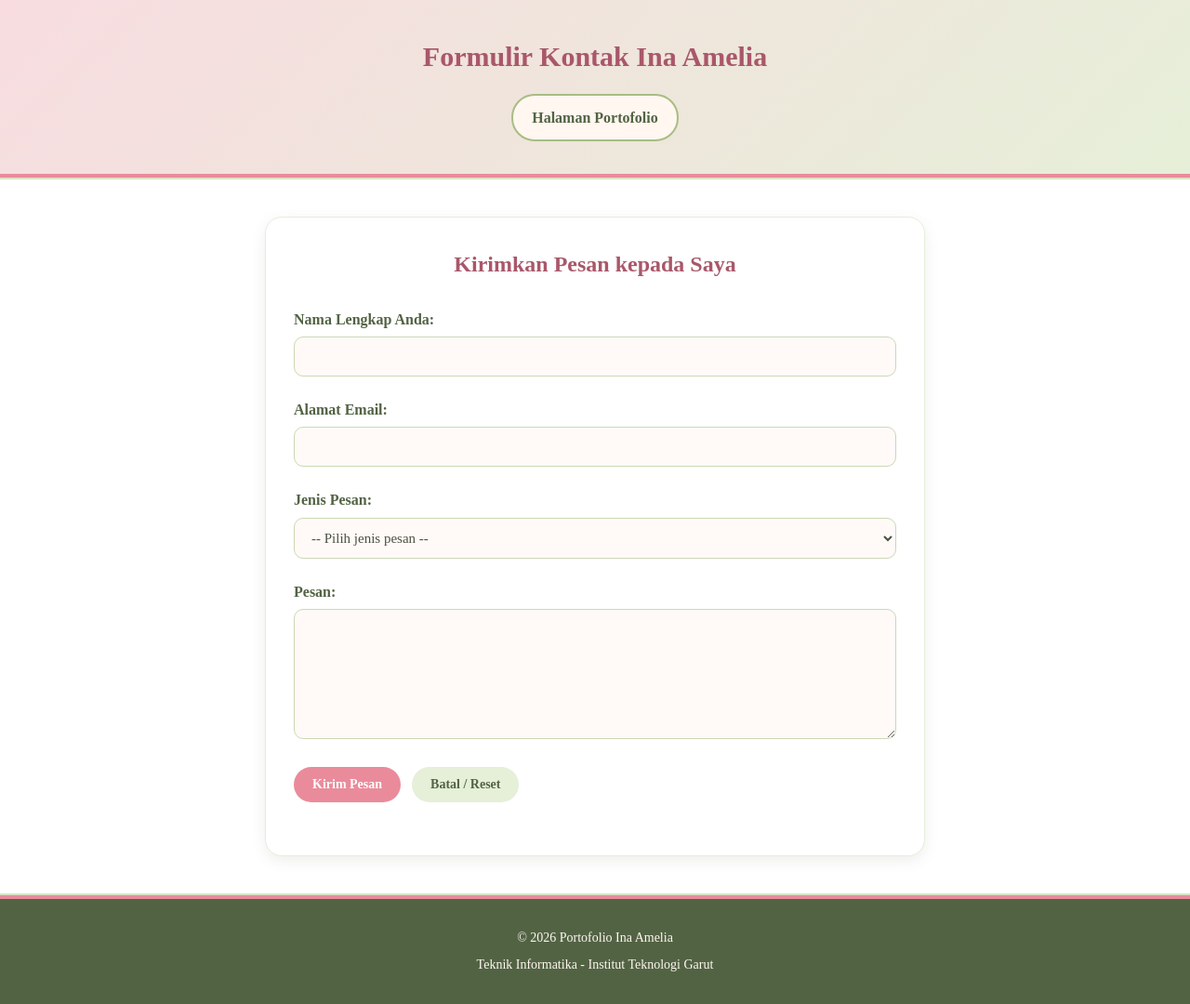
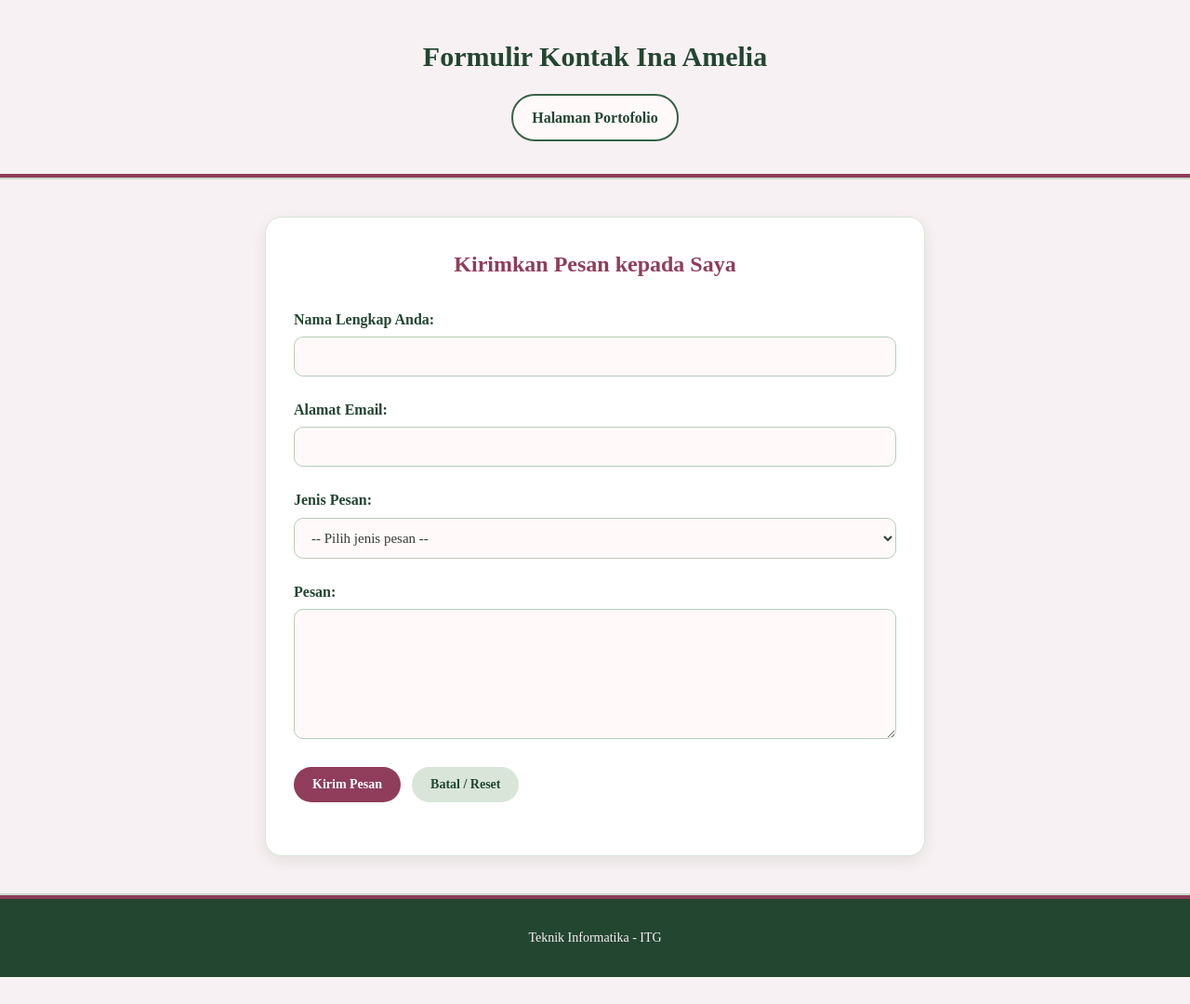
Before and after one commit to amel-imup/Praktikum-Pemrograman-Web-2026, a plain HTML site: page Pertemuan 3/resume_biodata.html in a window 1280 px wide. Shown: the whole page at 93% size. After the commit the page ends 1051 px from the top, so only its background shows below. Drawn offline with Linux system fonts and the light colour scheme.

Commit message:
menambahkan custom accent color dan hover effect pada modul 3

```diff
--- a/Pertemuan 3/kontak.css
+++ b/Pertemuan 3/kontak.css
@@ -1,4 +1,3 @@
-
 * {
     box-sizing: border-box;
 }
@@ -7,23 +6,23 @@ body {
     margin: 0;
     padding: 0;
     font-family: Arial, Helvetica, sans-serif;
-    background-color: #fff7f0;
-    color: #4b5142;
+    background-color: #F5EFE6;
+    color: #493B32;
     line-height: 1.7;
 }
 
 /* ===== HEADER ===== */
 
 header {
-    background: linear-gradient(135deg, #f8dce0, #e6efd8);
+    background: linear-gradient(135deg, #356724);
     padding: 35px 20px;
     text-align: center;
-    border-bottom: 4px solid #e98b9b;
+    border-bottom: 4px solid #684132;
 }
 
 header h1 {
     margin: 0;
-    color: #a9576a;
+    color: #efece5;
     font-size: 30px;
 }
 
@@ -32,7 +31,7 @@ header h1 {
 hr {
     border: none;
     height: 2px;
-    background-color: #d8e3c5;
+    background-color: #C8A887;
     margin: 0;
 }
 
@@ -45,18 +44,18 @@ main {
 }
 
 section {
-    background-color: #ffffff;
+    background-color: #FFFCF7;
     padding: 30px;
-    border: 1px solid #e6efd8;
+    border: 1px solid #D8C6B2;
     border-radius: 18px;
-    box-shadow: 0 5px 15px rgba(82, 99, 68, 0.10);
+    box-shadow: 0 5px 15px rgba(73, 59, 50, 0.10);
 }
 
 section h2 {
     margin-top: 0;
     margin-bottom: 25px;
     text-align: center;
-    color: #a9576a;
+    color: #795548;
     font-size: 23px;
 }
 
@@ -69,7 +68,7 @@ form p {
 label {
     display: inline-block;
     margin-bottom: 5px;
-    color: #526344;
+    color: #355844;
     font-weight: bold;
 }
 
@@ -80,9 +79,9 @@ textarea {
     padding: 12px 14px;
     font-family: inherit;
     font-size: 15px;
-    color: #4b5142;
-    background-color: #fffaf7;
-    border: 1px solid #cbd8b5;
+    color: #493B32;
+    background-color: #FAF6F0;
+    border: 1px solid #C8A887;
     border-radius: 10px;
     outline: none;
     transition: 0.3s;
@@ -91,9 +90,9 @@ textarea {
 input:focus,
 select:focus,
 textarea:focus {
-    background-color: #ffffff;
-    border-color: #e98b9b;
-    box-shadow: 0 0 0 3px rgba(233, 139, 155, 0.18);
+    background-color: #FFFFFF;
+    border-color: #557C60;
+    box-shadow: 0 0 0 3px rgba(85, 124, 96, 0.18);
 }
 
 textarea {
@@ -117,22 +116,22 @@ button {
 }
 
 button[type="submit"] {
-    background-color: #e98b9b;
-    color: #ffffff;
+    background-color: #355844;
+    color: #FFFFFF;
 }
 
 button[type="submit"]:hover {
-    background-color: #cf7184;
+    background-color: #264333;
     transform: translateY(-2px);
 }
 
 button[type="reset"] {
-    background-color: #e6efd8;
-    color: #526344;
+    background-color: #E5D5C2;
+    color: #493B32;
 }
 
 button[type="reset"]:hover {
-    background-color: #cbd8b5;
+    background-color: #C8A887;
     transform: translateY(-2px);
 }
 
@@ -141,9 +140,9 @@ button[type="reset"]:hover {
 footer {
     padding: 25px 20px;
     text-align: center;
-    background-color: #526344;
-    color: #fff7f0;
-    border-top: 4px solid #e98b9b;
+    background-color: #355844;
+    color: #F5EFE6;
+    border-top: 4px solid #C8A887;
 }
 
 footer p {
--- a/Pertemuan 3/portofolio.css
+++ b/Pertemuan 3/portofolio.css
@@ -1,4 +1,3 @@
-
 * {
     margin: 0;
     padding: 0;
@@ -11,29 +10,30 @@ html {
 
 body {
     font-family: 'Segoe UI', Arial, sans-serif;
-    background-color: #fff7f0;
-    color: #51483f;
+    background-color: #F4F8FC;
+    color: #34495E;
     line-height: 1.8;
 }
 
 /* =========================
    HEADER
 ========================= */
+
 body > header {
-    background: linear-gradient(135deg, #f8dce0, #e6efd8, #fff0e9);
+    background: linear-gradient(135deg, #8bbef2);
     padding: 35px 20px 25px;
     text-align: center;
-    border-bottom: 1px solid #ead9d0;
+    border-bottom: 1px solid #D3E2F0;
 }
 
 body > header h1 {
-    color: #526344;
+    color: #24527A;
     font-size: 32px;
     margin-bottom: 5px;
 }
 
 body > header > p {
-    color: #a9576a;
+    color: #ebf920;
     font-size: 16px;
     margin-bottom: 22px;
 }
@@ -41,6 +41,7 @@ body > header > p {
 /* =========================
    NAVIGASI
 ========================= */
+
 nav {
     max-width: 900px;
     margin: auto;
@@ -56,11 +57,11 @@ nav ul {
 
 nav a {
     display: inline-block;
-    color: #526344;
-    background-color: rgba(255, 255, 255, 0.8);
+    color: #068bff;
+    background-color: rgba(255, 255, 255, 0.9);
     text-decoration: none;
     padding: 8px 17px;
-    border: 1px solid #dce5d0;
+    border: 1px solid #C5DDF3;
     border-radius: 25px;
     font-size: 14px;
     font-weight: 600;
@@ -68,15 +69,16 @@ nav a {
 }
 
 nav a:hover {
-    background-color: #e98b9b;
-    color: white;
-    border-color: #e98b9b;
+    background-color: #fbff1e;
+    color: #24415C;
+    border-color: #f2ef4c;
     transform: translateY(-2px);
 }
 
 /* =========================
    GARIS
 ========================= */
+
 hr {
     display: none;
 }
@@ -84,6 +86,7 @@ hr {
 /* =========================
    MAIN
 ========================= */
+
 main {
     max-width: 900px;
     margin: 35px auto;
@@ -93,34 +96,36 @@ main {
 /* =========================
    SECTION
 ========================= */
+
 section {
-    background-color: #ffffff;
+    background-color: #FFFFFF;
     padding: 30px;
     margin-bottom: 25px;
-    border: 1px solid #f0e4dc;
+    border: 1px solid #DFEAF4;
     border-radius: 18px;
-    box-shadow: 0 5px 18px rgba(128, 91, 77, 0.07);
+    box-shadow: 0 5px 18px rgba(36, 82, 122, 0.07);
     scroll-margin-top: 20px;
     transition: 0.3s;
 }
 
 section:hover {
-    box-shadow: 0 8px 24px rgba(169, 87, 106, 0.12);
+    box-shadow: 0 8px 24px rgba(36, 82, 122, 0.14);
 }
 
 /* =========================
    JUDUL
 ========================= */
+
 h2 {
-    color: #a9576a;
+    color: #24527A;
     font-size: 24px;
     margin-bottom: 18px;
     padding-bottom: 10px;
-    border-bottom: 2px solid #dce8cc;
+    border-bottom: 2px solid #daff09;
 }
 
 h3 {
-    color: #526344;
+    color: #326B9A;
     font-size: 19px;
     margin-bottom: 8px;
 }
@@ -128,17 +133,19 @@ h3 {
 /* =========================
    TENTANG SAYA
 ========================= */
+
 #tentang p {
-    color: #62584f;
+    color: #526577;
     text-align: justify;
 }
 
 /* =========================
    INFORMASI PRIBADI
 ========================= */
+
 #informasi p {
-    background-color: #f5f8ee;
-    border-left: 4px solid #a8bd83;
+    background-color: #EDF5FC;
+    border-left: 4px solid #6FA8DC;
     padding: 10px 15px;
     margin-bottom: 10px;
     border-radius: 5px;
@@ -151,25 +158,27 @@ h3 {
 /* =========================
    PENDIDIKAN
 ========================= */
+
 #pendidikan article {
-    background-color: #f5f8ee;
+    background-color: #EDF5FC;
     padding: 20px;
-    border-left: 5px solid #a8bd83;
+    border-left: 5px solid #6FA8DC;
     border-radius: 10px;
 }
 
 #pendidikan article p {
-    color: #62584f;
+    color: #526577;
 }
 
 time {
-    color: #a9576a;
+    color: #8A6D16;
     font-weight: bold;
 }
 
 /* =========================
    HOBI
 ========================= */
+
 #hobi ul {
     display: flex;
     flex-wrap: wrap;
@@ -178,32 +187,33 @@ time {
 }
 
 #hobi li {
-    background-color: #f9e1e5;
-    color: #914e5e;
+    background-color: #FFF3BF;
+    color: #705719;
     padding: 8px 15px;
-    border: 1px solid #f2cbd3;
+    border: 1px solid #F2D875;
     border-radius: 20px;
     font-size: 14px;
     transition: 0.3s;
 }
 
 #hobi li:hover {
-    background-color: #a8bd83;
-    color: #35432b;
-    border-color: #a8bd83;
+    background-color: #6FA8DC;
+    color: #FFFFFF;
+    border-color: #6FA8DC;
     transform: translateY(-2px);
 }
 
 /* =========================
    KONTAK
 ========================= */
+
 #kontak p {
-    color: #62584f;
+    color: #526577;
     margin-bottom: 10px;
 }
 
 #kontak a {
-    color: #b45369;
+    color: #286BA0;
     font-weight: bold;
     text-decoration: none;
     overflow-wrap: anywhere;
@@ -211,44 +221,46 @@ time {
 }
 
 #kontak a:hover {
-    color: #526344;
+    color: #8A6D16;
     text-decoration: underline;
 }
 
 /* =========================
    STATUS PEKERJAAN
 ========================= */
+
 aside {
     max-width: 860px;
     margin: 30px auto;
     padding: 25px 30px;
-    background: linear-gradient(120deg, #e8efd9, #f9e2e5);
-    border-left: 5px solid #e98b9b;
+    background: linear-gradient(120deg, #E4F0FC, #FFF2B8);
+    border-left: 5px solid #F2C94C;
     border-radius: 12px;
-    box-shadow: 0 5px 15px rgba(128, 91, 77, 0.05);
+    box-shadow: 0 5px 15px rgba(36, 82, 122, 0.05);
 }
 
 aside h3 {
-    color: #526344;
+    color: #24527A;
     font-size: 20px;
     margin-bottom: 8px;
 }
 
 aside p {
-    color: #62584f;
+    color: #526577;
 }
 
 /* =========================
    FOOTER
 ========================= */
+
 footer {
     margin-top: 40px;
     padding: 25px 20px;
     text-align: center;
-    background-color: #526344;
-    color: #fff7f0;
+    background-color: #24527A;
+    color: #F4F8FC;
     font-size: 14px;
-    border-top: 4px solid #e98b9b;
+    border-top: 4px solid #F2C94C;
 }
 
 footer p {
@@ -258,6 +270,7 @@ footer p {
 /* =========================
    RESPONSIVE TABLET DAN HP
 ========================= */
+
 @media (max-width: 700px) {
     body > header {
         padding: 28px 15px 22px;
@@ -321,6 +334,7 @@ footer p {
 /* =========================
    HP KECIL
 ========================= */
+
 @media (max-width: 400px) {
     body > header h1 {
         font-size: 22px;
--- a/Pertemuan 3/resume_biodata.css
+++ b/Pertemuan 3/resume_biodata.css
@@ -1,4 +1,3 @@
-
 * {
     box-sizing: border-box;
 }
@@ -6,23 +5,23 @@
 body {
     margin: 0;
     padding: 0;
-    font-family: 'Times New Roman', Times, serif
-    background-color: #fff7f0;
-    color: #4b5142;
+    font-family: 'Times New Roman', Times, serif;
+    background-color: #F8F1F3;
+    color: #343D35;
     line-height: 1.7;
 }
 
 /* ===== HEADER ===== */
 
 header {
-    background: linear-gradient(135deg, #f8dce0, #e6efd8);
+    background: linear-gradient(135deg, #fe42cf);
     text-align: center;
     padding: 35px 20px;
-    border-bottom: 4px solid #e98b9b;
+    border-bottom: 4px solid #8F3D5A;
 }
 
 header h1 {
-    color: #a9576a;
+    color: #234631;
     margin: 0 0 15px;
     font-size: 30px;
 }
@@ -30,19 +29,19 @@ header h1 {
 nav a {
     display: inline-block;
     text-decoration: none;
-    color: #526344;
-    background-color: #fff7f0;
+    color: #234631;
+    background-color: #FFF9FA;
     padding: 10px 20px;
-    border: 2px solid #a8bd83;
+    border: 2px solid #386348;
     border-radius: 25px;
     font-weight: bold;
     transition: 0.3s;
 }
 
 nav a:hover {
-    background-color: #e98b9b;
+    background-color: #8F3D5A;
     color: white;
-    border-color: #e98b9b;
+    border-color: #8F3D5A;
 }
 
 /* ===== GARIS PEMISAH ===== */
@@ -50,7 +49,7 @@ nav a:hover {
 hr {
     border: none;
     height: 2px;
-    background-color: #d8e3c5;
+    background-color: #C8D8C9;
     margin: 0;
 }
 
@@ -63,15 +62,15 @@ main {
 }
 
 section {
-    background-color: #ffffff;
+    background-color: #FFFFFF;
     padding: 30px;
     border-radius: 18px;
-    border: 1px solid #e6efd8;
-    box-shadow: 0 5px 15px rgba(82, 99, 68, 0.10);
+    border: 1px solid #D8E5D9;
+    box-shadow: 0 5px 15px rgba(35, 70, 49, 0.10);
 }
 
 section h2 {
-    color: #a9576a;
+    color: #8F3D5A;
     text-align: center;
     margin-top: 0;
     margin-bottom: 25px;
@@ -85,7 +84,7 @@ form p {
 
 label {
     display: inline-block;
-    color: #526344;
+    color: #234631;
     font-weight: bold;
     margin-bottom: 5px;
 }
@@ -97,9 +96,9 @@ textarea {
     padding: 12px 14px;
     font-family: inherit;
     font-size: 15px;
-    color: #4b5142;
-    background-color: #fffaf7;
-    border: 1px solid #cbd8b5;
+    color: #343D35;
+    background-color: #FFF9FA;
+    border: 1px solid #B8CDBA;
     border-radius: 10px;
     outline: none;
     transition: 0.3s;
@@ -108,9 +107,9 @@ textarea {
 input:focus,
 select:focus,
 textarea:focus {
-    border-color: #e98b9b;
-    box-shadow: 0 0 0 3px rgba(233, 139, 155, 0.18);
-    background-color: #ffffff;
+    border-color: #8F3D5A;
+    box-shadow: 0 0 0 3px rgba(143, 61, 90, 0.18);
+    background-color: #FFFFFF;
 }
 
 textarea {
@@ -134,22 +133,22 @@ button {
 }
 
 button[type="submit"] {
-    background-color: #e98b9b;
+    background-color: #8F3D5A;
     color: white;
 }
 
 button[type="submit"]:hover {
-    background-color: #cf7184;
+    background-color: #702B45;
     transform: translateY(-2px);
 }
 
 button[type="reset"] {
-    background-color: #e6efd8;
-    color: #526344;
+    background-color: #D9E5D9;
+    color: #234631;
 }
 
 button[type="reset"]:hover {
-    background-color: #cbd8b5;
+    background-color: #B8CDBA;
     transform: translateY(-2px);
 }
 
@@ -159,9 +158,9 @@ footer {
     margin-top: 0;
     padding: 25px 20px;
     text-align: center;
-    background-color: #526344;
-    color: #fff7f0;
-    border-top: 4px solid #e98b9b;
+    background-color: #234631;
+    color: #F8F1F3;
+    border-top: 4px solid #8F3D5A;
 }
 
 footer p {
--- a/Pertemuan 3/resume_biodata.html
+++ b/Pertemuan 3/resume_biodata.html
@@ -79,8 +79,7 @@
     <hr>
 
     <footer>
-        <p>&copy; 2026 Portofolio Ina Amelia</p>
-        <p>Teknik Informatika - Institut Teknologi Garut</p>
+        <p>Teknik Informatika - ITG</p>
     </footer>
 
 </body>
```
Also changed, not shown: Pertemuan 3/portofolio.html (+1 -2 lines).
